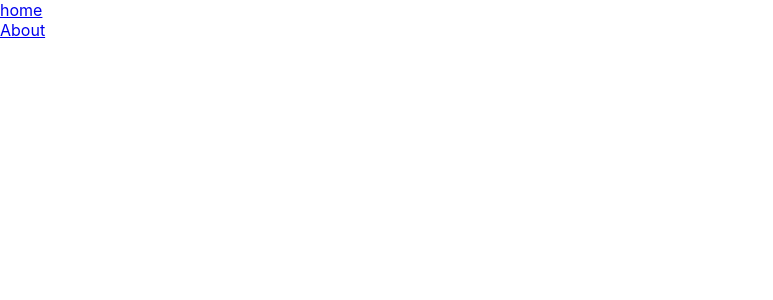
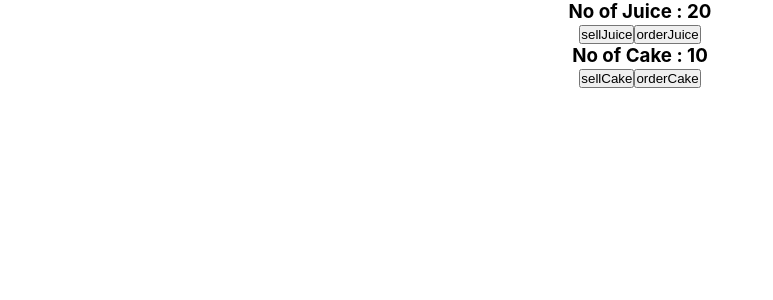
Before and after one commit to dileepk706/react_learning_project, a React (Create React App) app: page /cart in a window 1280 px wide. Shown: the top 300 px of the page, without its empty margins (0-773 px from the left). Built offline with nearby package versions, Linux system fonts and the light colour scheme.

Commit message:
practiced more about redux toolkit

```diff
--- a/package.json
+++ b/package.json
@@ -3,11 +3,14 @@
   "version": "0.1.0",
   "private": true,
   "dependencies": {
+    "@reduxjs/toolkit": "^1.9.5",
     "@testing-library/jest-dom": "^5.16.5",
     "@testing-library/react": "^13.4.0",
     "@testing-library/user-event": "^13.5.0",
+    "axios": "^1.4.0",
     "react": "^18.2.0",
     "react-dom": "^18.2.0",
+    "react-redux": "^8.0.7",
     "react-router-dom": "^6.11.2",
     "react-scripts": "5.0.1",
     "web-vitals": "^2.1.4"
--- a/src/App.js
+++ b/src/App.js
@@ -1,12 +1,20 @@
 import React,{useEffect, useState} from "react";
 import './App.css';
 import Menu from "./components/menu";
+import { Juice } from "./components/Juice";
+import { Cake } from "./components/Cake";
 
 const App=()=>{
 
   return(
-    <Menu/>
+    <center>
+      <Juice />
+      <Cake />
+    </center>
+
   )
+
+
 }
 export default App;
 
--- /dev/null
+++ b/src/components/Cake.jsx
@@ -0,0 +1,15 @@
+import { useSelector,useDispatch } from "react-redux"
+import { sell,order } from "../features/cakes/cakeSlice"
+import store from "../store/store"
+
+export const Cake=()=>{
+    let cakeState=useSelector((state)=> state.cake.cakeInStock)
+    const dispatch=useDispatch()
+    return(
+        <div>
+            <h3>No of Cake : {cakeState}</h3>
+            <button onClick={()=>dispatch(sell(1))}>sellCake</button>
+            <button onClick={()=>dispatch(order(5))}>orderCake</button>
+        </div>
+    )
+}
--- /dev/null
+++ b/src/components/Juice.jsx
@@ -0,0 +1,16 @@
+import store from "../store/store"
+import { sell,order } from "../features/juice/JuiceSilcer"
+import { useSelector,useDispatch } from "react-redux"
+export const Juice=()=>{
+    let juiceState=useSelector(state=>{
+        return state.juice.juiceInStock
+    })
+    const dispatch=useDispatch()
+    return(
+        <div>
+            <h3>No of Juice : {juiceState}</h3>
+            <button onClick={()=>dispatch(sell(1))}>sellJuice</button>
+            <button onClick={()=>dispatch(order(5))}>orderJuice</button>
+        </div>
+    )
+}
--- /dev/null
+++ b/src/features/cakes/cakeSlice.js
@@ -0,0 +1,19 @@
+import { createSlice } from "@reduxjs/toolkit";
+
+const cakeSlicer=createSlice({
+    name:'cake',
+    initialState:{
+        cakeInStock:10
+    },
+    reducers:{
+        sell:(state,action)=>{
+            state.cakeInStock-=action.payload
+        },
+        order:(state,actio)=>{
+            state.cakeInStock+=actio.payload
+        }
+    }
+})
+
+export default cakeSlicer.reducer
+export const {sell,order}=cakeSlicer.actions
--- /dev/null
+++ b/src/features/juice/JuiceSilcer.js
@@ -0,0 +1,18 @@
+import { createSlice } from "@reduxjs/toolkit";
+
+const juiceSlicer=createSlice({
+    name:'juice',
+    initialState:{
+        juiceInStock:20
+    },
+    reducers:{
+        sell:(state,action)=>{
+            state.juiceInStock-=action.payload
+        },
+        order:(state,action)=>{
+            state.juiceInStock+=action.payload
+        }
+    }
+})
+export default juiceSlicer.reducer
+export const {sell,order}=juiceSlicer.actions
--- a/src/index.js
+++ b/src/index.js
@@ -3,12 +3,17 @@ import ReactDOM from 'react-dom/client';
 import './index.css';
 import App from './App';
 import reportWebVitals from './reportWebVitals';
+import store from './store/store';
+import { Provider } from 'react-redux';
+
 
 
 
 const root = ReactDOM.createRoot(document.getElementById('root'));
 root.render(
-  <App/>
+  <Provider store={store}>
+    <App/>
+  </Provider>
 );
 
 reportWebVitals();
--- /dev/null
+++ b/src/store/store.js
@@ -0,0 +1,10 @@
+import { configureStore } from "@reduxjs/toolkit";
+import cakeSlice from "../features/cakes/cakeSlice";
+import JuiceSilcer from "../features/juice/JuiceSilcer";
+const store=configureStore({
+    reducer:{
+        cake:cakeSlice,
+        juice:JuiceSilcer
+    }
+})
+export default store
```
Also changed, not shown: i.js (added, +43 -0 lines), src/components/footer.js (deleted, +0 -12 lines), src/components/header.js (deleted, +0 -31 lines), 1 other file (tests, documents, lock files or other folders).
